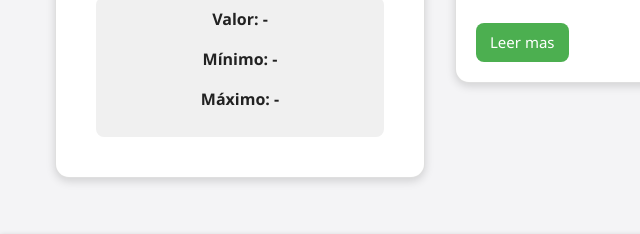
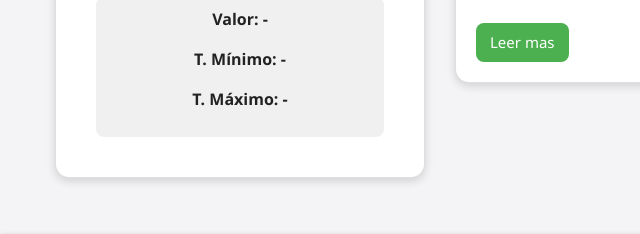
Before and after one commit to zzskrillexzz/calcures, a plain HTML site: page index.html in a window 1280 px wide. Shown: the part 713-947 px from the top of the page, 0-640 px from the left. Drawn offline with nearby package versions, Linux system fonts and the light colour scheme.

Commit message:
Update index.html

```diff
--- a/index.html
+++ b/index.html
@@ -57,8 +57,8 @@
 
       <div id="resultado">
         <p><strong>Valor:</strong> -</p>
-        <p><strong>Mínimo:</strong> -</p>
-        <p><strong>Máximo:</strong> -</p>
+        <p><strong>T. Mínimo:</strong> -</p>
+        <p><strong>T. Máximo:</strong> -</p>
       </div>
     </div>
 
@@ -108,4 +108,5 @@
   <script src="script.js"></script>
 </body>
 
+
 </html>
```
